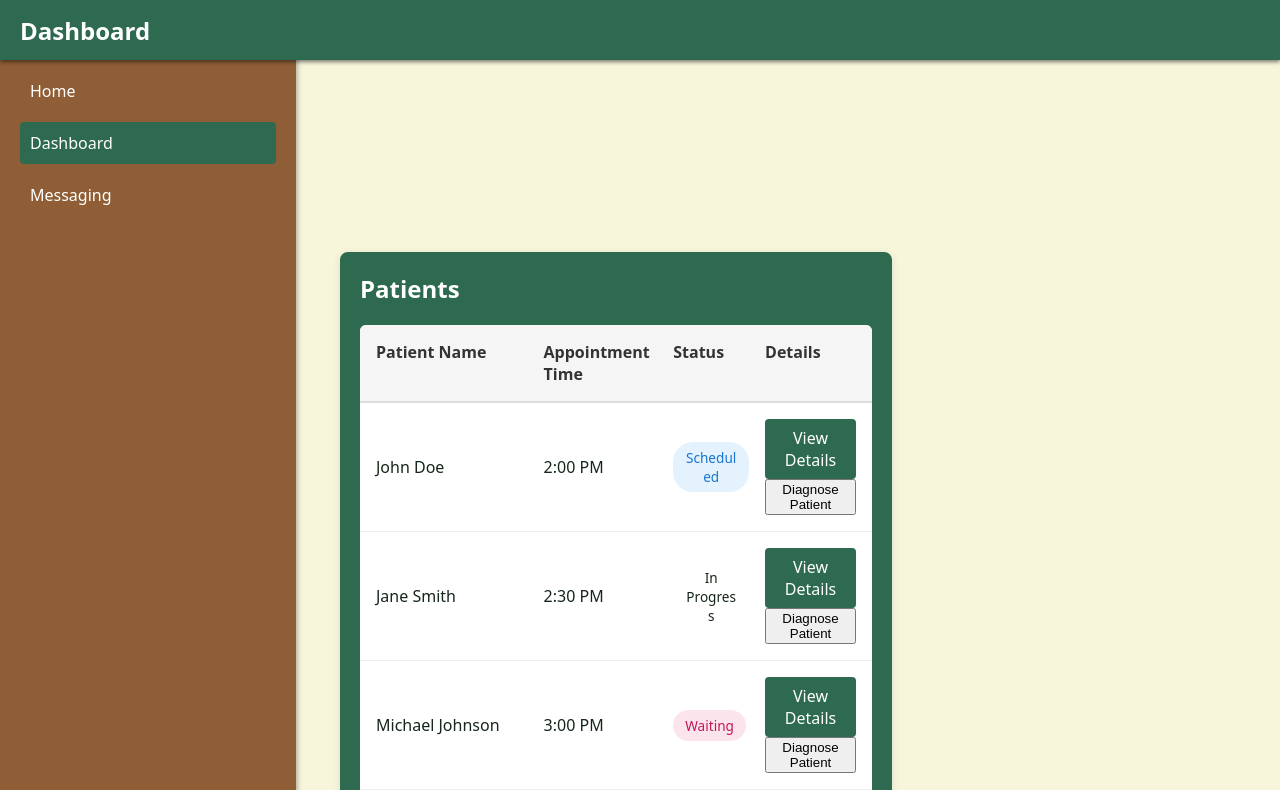
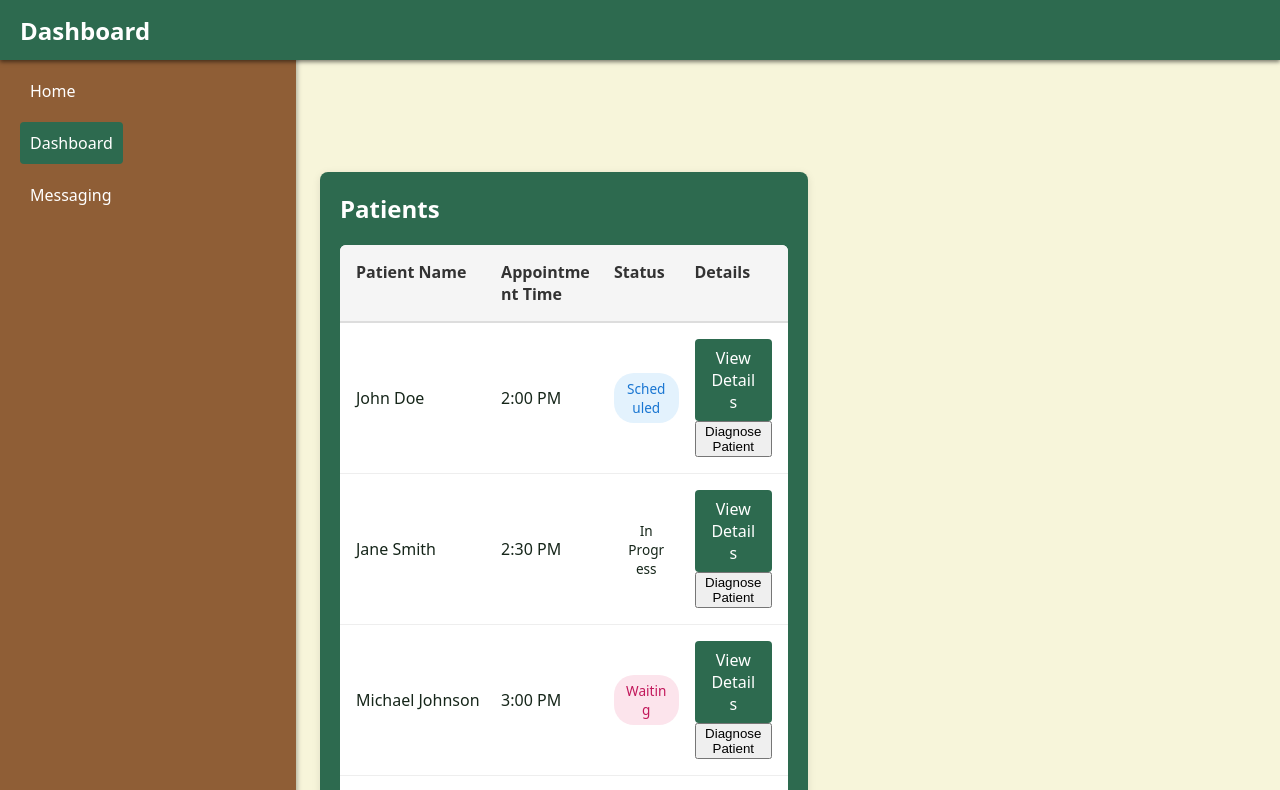
Before and after one commit to 2026bayviewglenEMR/view-of-the-bay, a Vue app in the folder frontend/: page /dashboard in a window 1280 px wide. Shown: the top 790 px of the page. Built offline with nearby package versions, Linux system fonts and the light colour scheme.

Commit message:
Tried to fix the dashboard alignment

```diff
--- a/frontend/src/components/Sidebar.vue
+++ b/frontend/src/components/Sidebar.vue
@@ -35,7 +35,7 @@
     display: flex;
     flex-direction: column;
     gap: 10px;
-    position: relative;
+    position: fixed;
 }
 
 .nav-link {
--- a/frontend/src/views/Dashboard.vue
+++ b/frontend/src/views/Dashboard.vue
@@ -83,17 +83,15 @@ const patients = ref([
 <style scoped>
 .main-content {
     margin-left: 25vw;
-    padding-top: 40px;
-    padding: 80px 20px 20px 20px;
+    padding: 0px;
     background-color: var(--color-bg);
     min-height: calc(100vh - 60px);
-    position: relative;
 }
 
 .patients-list {
     background-color: var(--color-primary);
     min-height: 20vh;
-    width: calc(80vw/2);
+    width: 35vw;
     border-radius: 8px;
     padding: 20px;
     box-shadow: 0 2px 8px rgba(0, 0, 0, 0.1);
```
